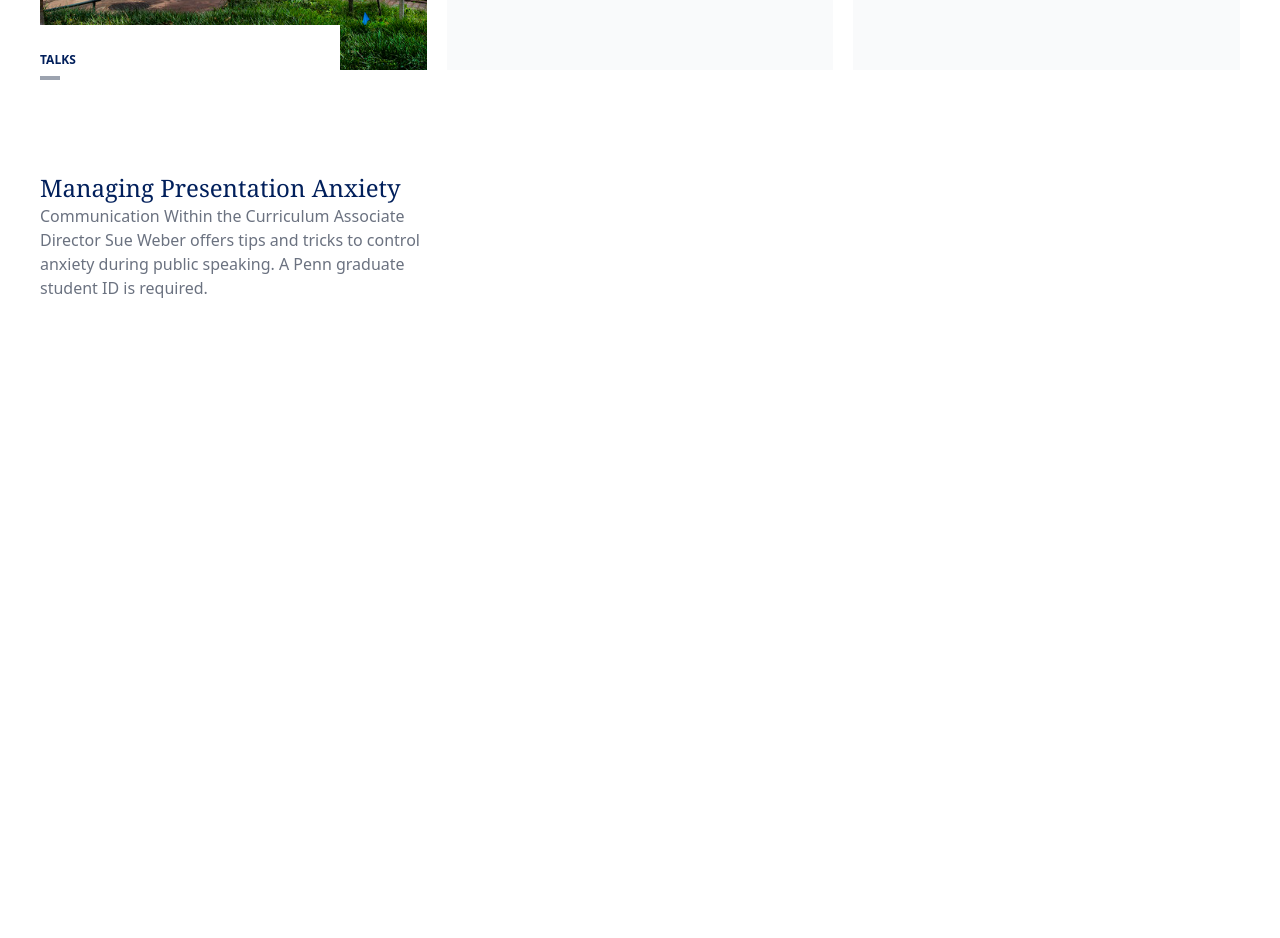
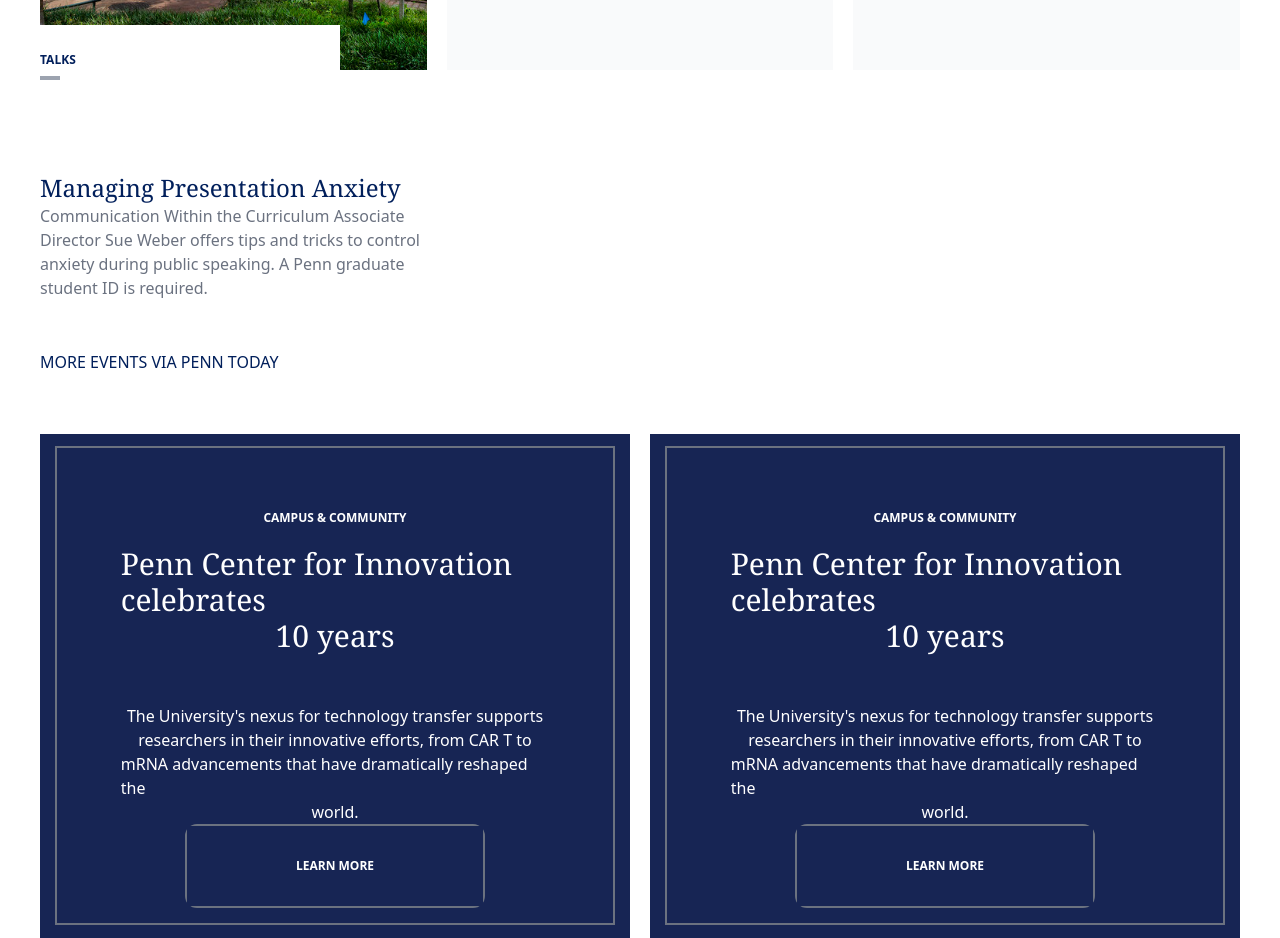
Before and after one commit to AntoineMHB/upenn_clone, a website built with Vite: page index.html in a window 1280 px wide. Shown: the part 3479-4417 px from the top of the page. Before the commit the page ends 3779 px from the top, so only its background shows below. Built offline with nearby package versions, Linux system fonts and the light colour scheme.

Commit message:
layout for the last cards of section 4 implemented

```diff
--- a/index.html
+++ b/index.html
@@ -351,7 +351,64 @@
             </div>
          </div>
 
-       </section>
+          <div class="pt-[280px] pl-[40px]">
+            <p class="text-2xs text-[#011f5b]">MORE EVENTS VIA PENN TODAY</p>
+          </div>
+
+          <div class="lg:grid grid-cols-[repeat(2,minmax(300px,1fr))] gap-[20px] pl-[40px] pr-[40px] pt-[60px]">
+            <div class="bg-blue-950 h-[100%] w-[100%] flex items-center justify-center">
+                <div class="border-2 border-gray-500 p-10 h-[95%] w-[95%] text-white pt-3 pb-10 pl-16 pr-16 ">
+                    <p class="text-white font-semibold text-xs font-sans flex items-center justify-center pt-[50px]">CAMPUS & COMMUNITY</p>
+                    <a href="" class="text-white  text-3xl font-serif flex items-center justify-center pt-[20px]">Penn Center for Innovation celebrates</a>
+                    <p class="text-white  text-3xl font-serif flex items-center justify-center">10 years</p>
+
+                    <div>
+                        <p class="text-white pt-[50px] flex items-center justify-center">The University's nexus for technology transfer supports</p>
+                        <p class="text-white flex items-center justify-center">researchers in their innovative efforts, from CAR T to</p>
+                        <p class="text-white flex items-center justify-center">mRNA advancements that have dramatically reshaped the</p>
+                        <p class="text-white flex items-center justify-center">world.</p>
+                    </div>
+
+                    <div class="hover:to-white group flex items-center justify-center">
+                        <div class="border-2 border-gray-500 w-[300px] bg-blue-950 group-hover:bg-white group-hover:text-red-700 rounded-xl">
+                            <div class="text-xs text-white font-semibold font-sans bg-blue-950 group-hover:bg-white group-hover:text-red-700 flex items-center justify-center h-[80px]">LEARN MORE</div>
+                        </div>
+
+                    </div>
+
+
+                </div>
+           </div>
+
+
+           <div class="bg-blue-950 h-[100%] w-[100%] flex items-center justify-center">
+                <div class="border-2 border-gray-500 p-10 h-[95%] w-[95%] text-white pt-3 pb-10 pl-16 pr-16 ">
+                    <p class="text-white font-semibold text-xs font-sans flex items-center justify-center pt-[50px]">CAMPUS & COMMUNITY</p>
+                    <a href="" class="text-white  text-3xl font-serif flex items-center justify-center pt-[20px]">Penn Center for Innovation celebrates</a>
+                    <p class="text-white  text-3xl font-serif flex items-center justify-center">10 years</p>
+
+                    <div>
+                        <p class="text-white pt-[50px] flex items-center justify-center">The University's nexus for technology transfer supports</p>
+                        <p class="text-white flex items-center justify-center">researchers in their innovative efforts, from CAR T to</p>
+                        <p class="text-white flex items-center justify-center">mRNA advancements that have dramatically reshaped the</p>
+                        <p class="text-white flex items-center justify-center">world.</p>
+                    </div>
+
+                    <div class="hover:to-white group  flex items-center justify-center">
+                        <div class="border-2 border-gray-500 w-[300px] bg-blue-950 group-hover:bg-white group-hover:text-red-700 rounded-xl">
+                            <div class="text-xs text-white font-semibold font-sans bg-blue-950 group-hover:bg-white group-hover:text-red-700 flex items-center justify-center h-[80px]">LEARN MORE</div>
+                        </div>
+
+                    </div>
+
+
+                </div>
+           </div>
+
+
+          </div>
+
+        </section>
 
 
 
```
